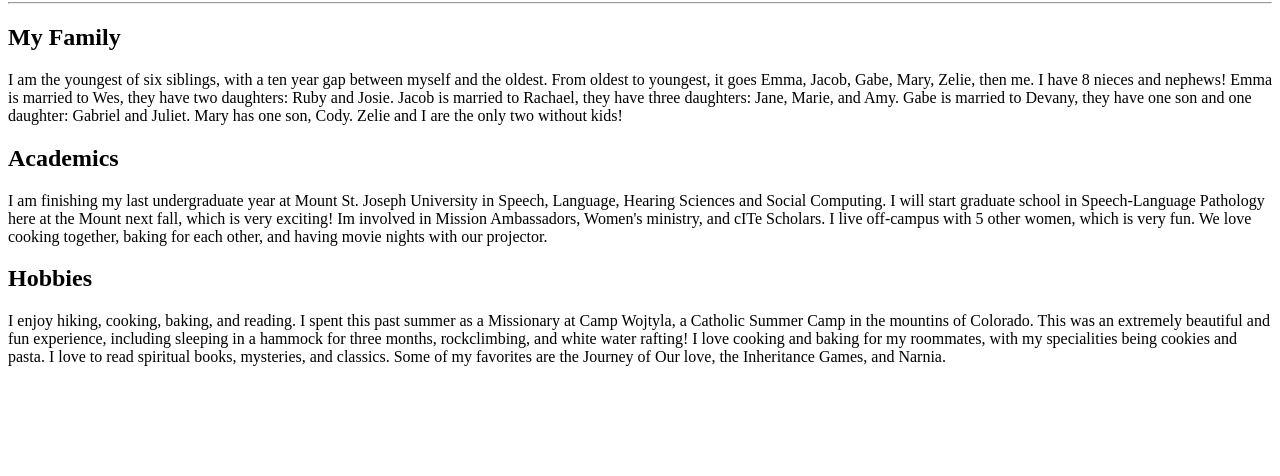
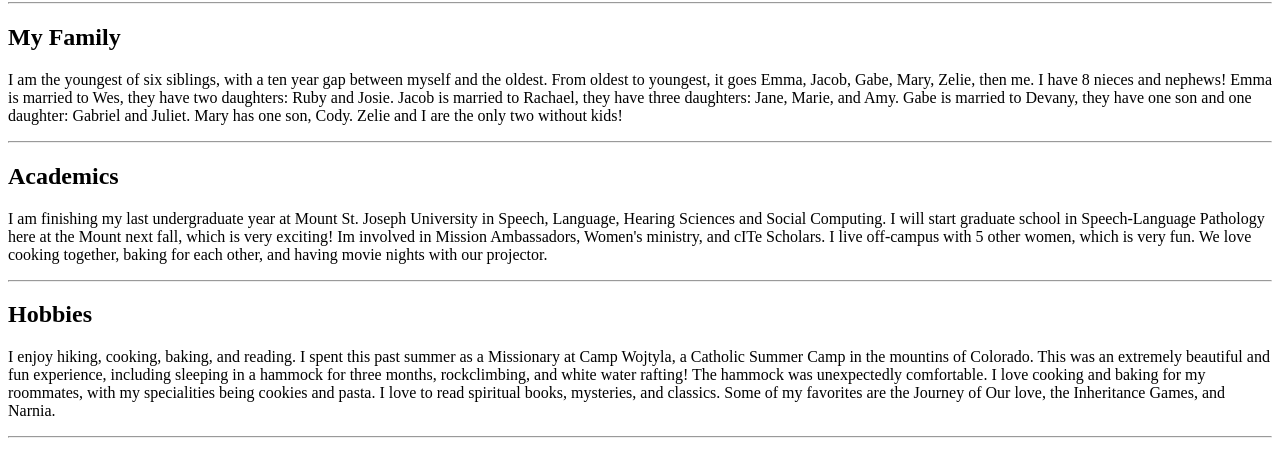
Before and after one commit to catekessler/nlp250, a plain HTML site: page index.html in a window 1280 px wide. Shown: the part 78-554 px from the top of the page. Drawn offline with Linux system fonts and the light colour scheme.

Commit message:
Update index.html

```diff
--- a/index.html
+++ b/index.html
@@ -11,17 +11,17 @@
       Emma is married to Wes, they have two daughters: Ruby and Josie. Jacob is married to Rachael,
       they have three daughters: Jane, Marie, and Amy. Gabe is married to Devany, they have one son and one daughter:
       Gabriel and Juliet. Mary has one son, Cody. Zelie and I are the only two without kids!
-    </p></div><div><h2>Academics</h2>
+    </p></div><hr /><div><h2>Academics</h2>
     <p>I am finishing my last undergraduate year at Mount St. Joseph University
       in Speech, Language, Hearing Sciences and Social Computing. I will start graduate school in
       Speech-Language Pathology here at the Mount next fall, which is very exciting! Im involved in Mission Ambassadors,
       Women's ministry, and cITe Scholars. I live off-campus with 5 other women, which is very fun. We love cooking together,
       baking for each other, and having movie nights with our projector.
-    </p></div><div><h2>Hobbies</h2></div>
+    </p></div><hr /><div><h2>Hobbies</h2></div>
     <p>I enjoy hiking, cooking, baking, and reading. I spent this past summer as a Missionary at Camp Wojtyla, a Catholic
     Summer Camp in the mountins of Colorado. This was an extremely beautiful and fun experience, including sleeping in a
-    hammock for three months, rockclimbing, and white water rafting! I love cooking and baking for my roommates, with my
-    specialities being cookies and pasta. I love to read spiritual books, mysteries, and classics. Some of my favorites
-    are the Journey of Our love, the Inheritance Games, and Narnia.</p>
+    hammock for three months, rockclimbing, and white water rafting! The hammock was unexpectedly comfortable. I love cooking
+    and baking for my roommates, with my specialities being cookies and pasta. I love to read spiritual books, mysteries,
+    and classics. Some of my favorites are the Journey of Our love, the Inheritance Games, and Narnia.</p><hr />
   </body>
 </html>
```
